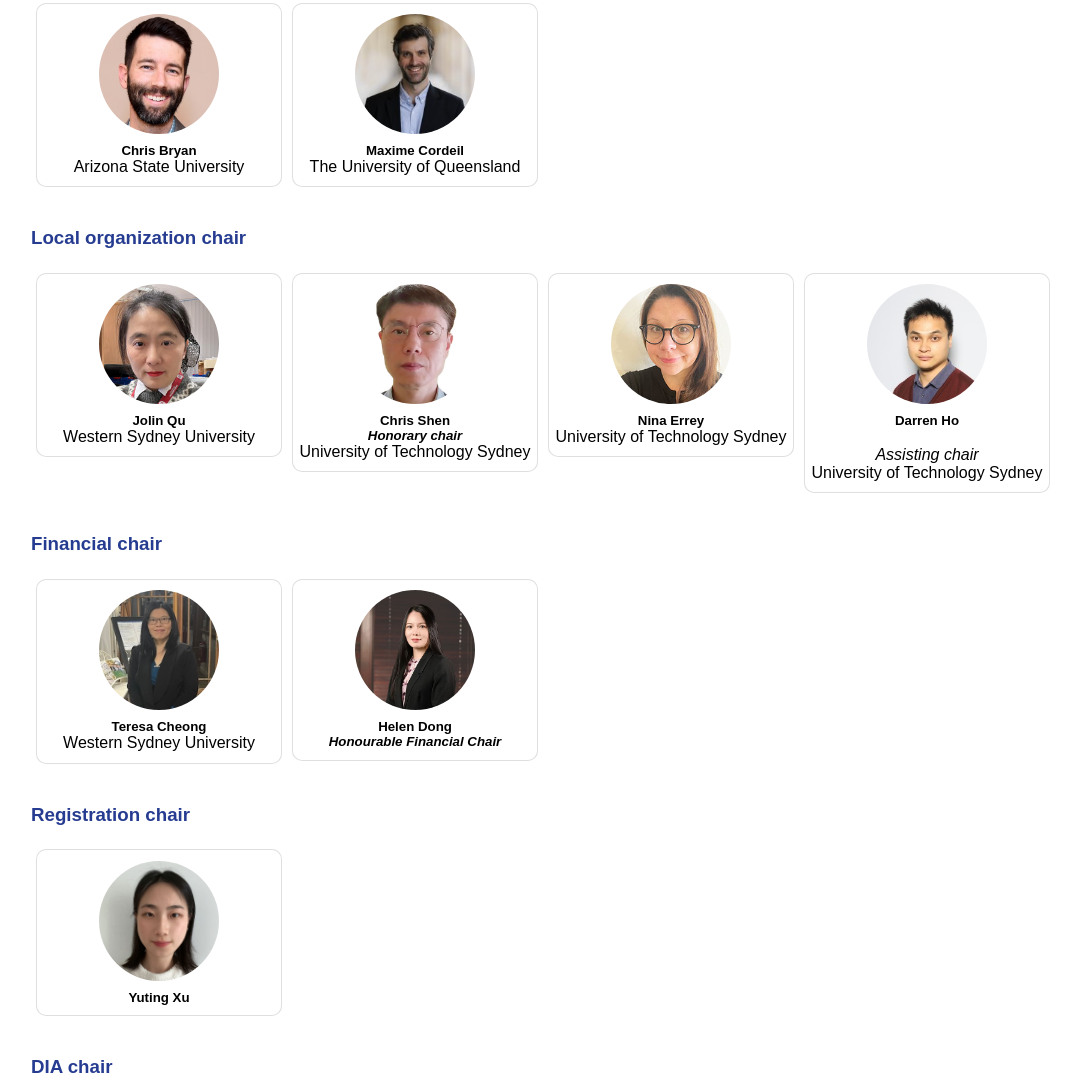
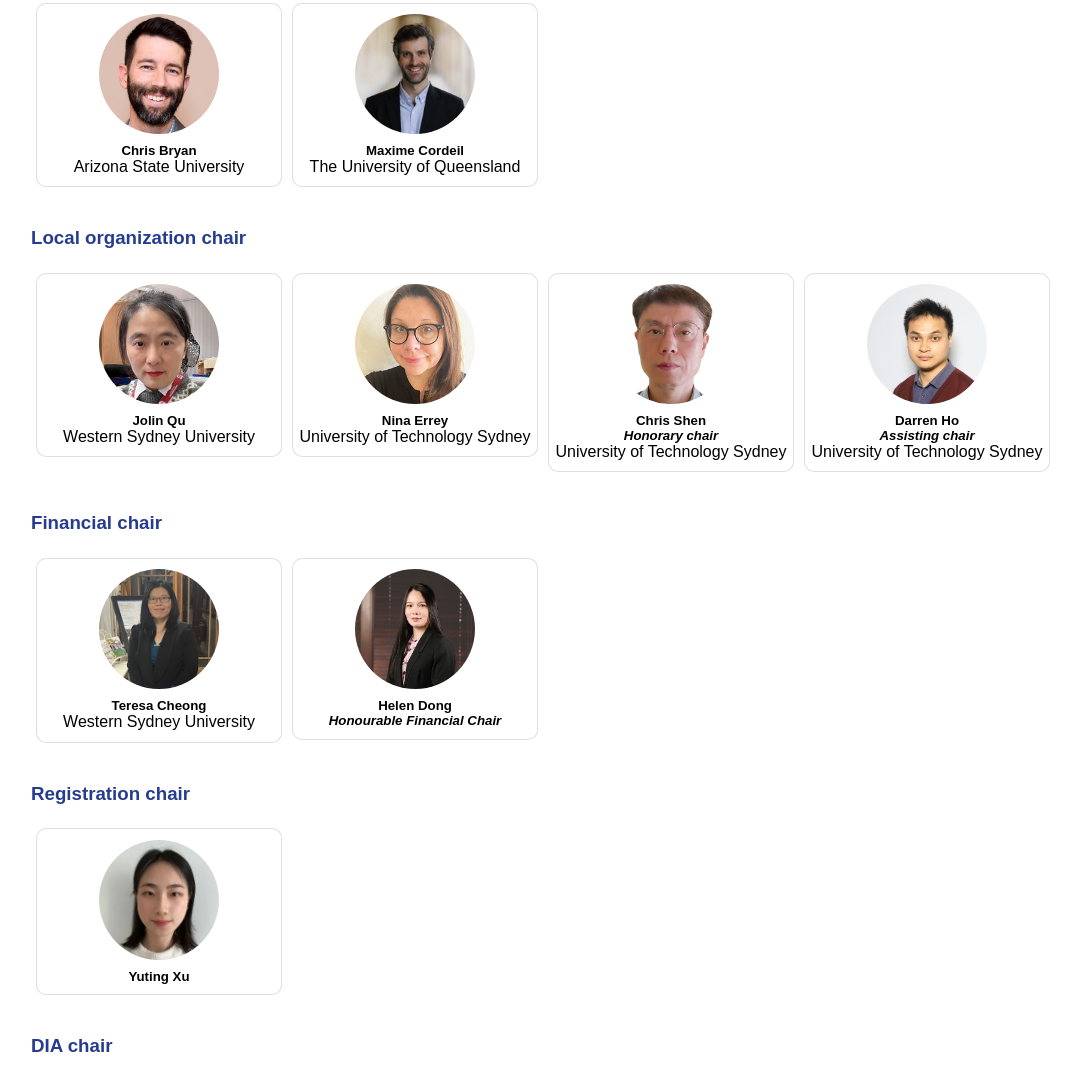
Before and after one commit to pacificvis2026/pacificvis2026.github.io, a plain HTML site: page committees.html in a window 1280 px wide. Shown: the part 2043-3116 px from the top of the page, without its empty margins (97-1178 px from the left). Drawn offline with Linux system fonts and the light colour scheme.

Commit message:
Update committees.html

```diff
--- a/committees.html
+++ b/committees.html
@@ -271,6 +271,12 @@
               <h5>Jolin Qu</h5>
               <center><span>Western Sydney University</span></center>
             </div></div>
+          <div class="card card-lg">
+            <div class="card-body">
+              <img src="images/profile/nina_errey.jpg" alt="Nina Errey" class="avatar avatar-xlg">
+              <h5>Nina Errey</h5>
+              <center><span>University of Technology Sydney</span></center>
+            </div></div>
             <div class="card card-lg">
             <div class="card-body">
               <img src="images/profile/chris_shen.jpg" alt="Chris Shen" class="avatar avatar-xlg">
@@ -278,17 +284,12 @@
               <center><span>University of Technology Sydney</span></center>
                  </div></div>
 
-              <div class="card card-lg">
-            <div class="card-body">
-              <img src="images/profile/nina_errey.jpg" alt="Nina Errey" class="avatar avatar-xlg">
-              <h5>Nina Errey</h5>
-              <center><span>University of Technology Sydney</span></center>
-            </div></div>
+
 
              <div class="card card-lg">
             <div class="card-body">
               <img src="images/profile/darren_ho.jpg" alt="Darren Ho" class="avatar avatar-xlg">
-              <h5>Darren Ho</h5><br><em>Assisting chair</em></h5>
+              <h5>Darren Ho<br><em>Assisting chair</em></h5>
               <center><span>University of Technology Sydney</span></center>
             </div></div>
             </div>
```
